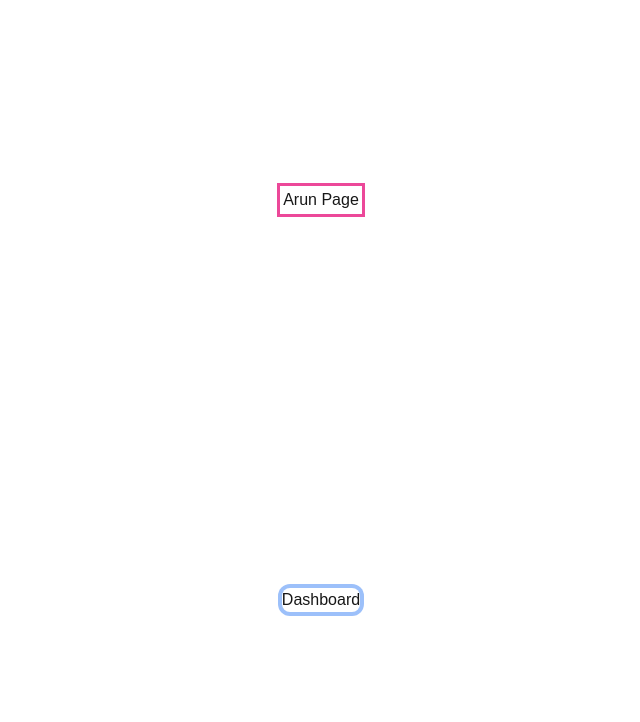
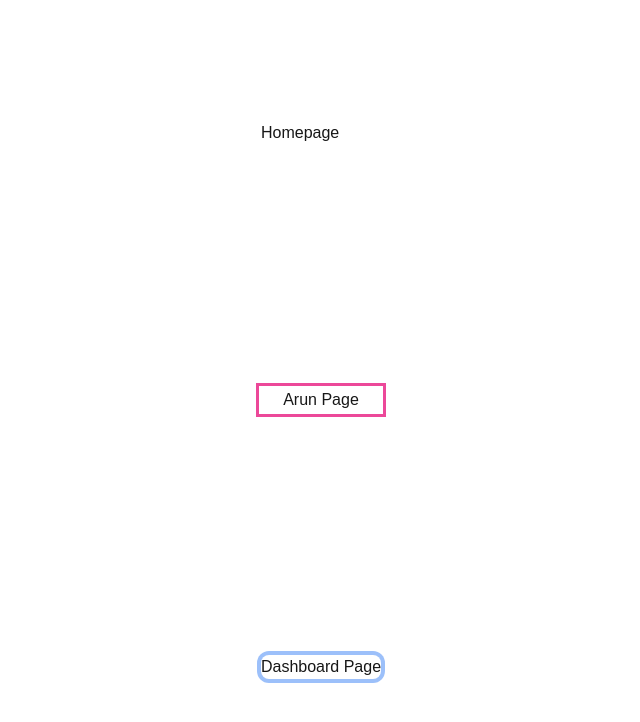
Before and after one commit to arun28082007/ardev, a Next.js app: page / in a window 1280 px wide. Shown: the top 722 px of the page, without its empty margins (319-959 px from the left). Built offline with nearby package versions, Linux system fonts and the light colour scheme.

Commit message:
Changes to be committed: 	modified:   app/dashboard/page.tsx 	modified:   app/page.tsx

```diff
--- a/app/dashboard/page.tsx
+++ b/app/dashboard/page.tsx
@@ -1,7 +1,7 @@
 export default function Home() {
     return (
       <div className="flex justify-center items-center h-screen ">
-        dashboard
+        dashboard Page
       </div>
     );
   }
--- a/app/page.tsx
+++ b/app/page.tsx
@@ -6,6 +6,7 @@ export default function Home() {
   const router = useRouter();
   return (
     <div className="grid justify-center items-center h-screen ">
+      <h1>Homepage</h1>
       <button
         className="outline outline-offset-2 outline-pink-500"
         onClick={() => router.push("/arun")}
@@ -16,7 +17,7 @@ export default function Home() {
         className="rounded-lg ring-4 border-indigo-600"
         onClick={() => router.push("/dashboard")}
       >
-        Dashboard
+        Dashboard Page
       </button>
     </div>
   );
```
